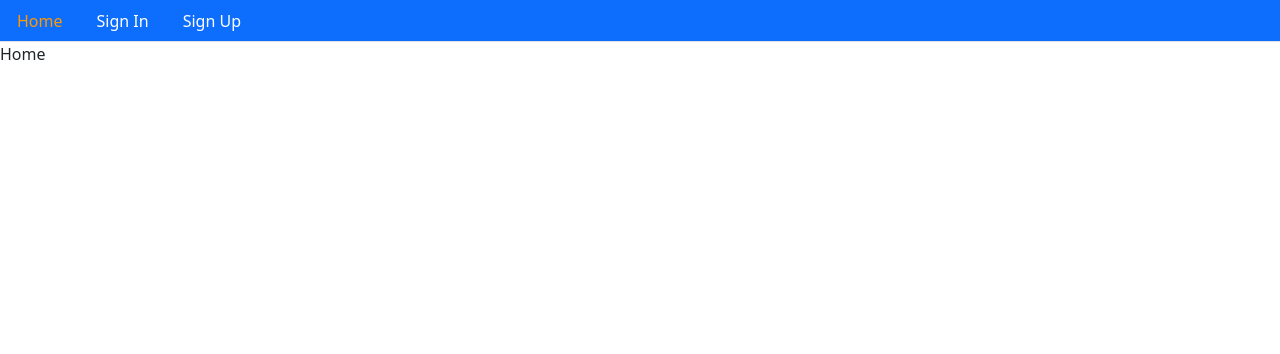
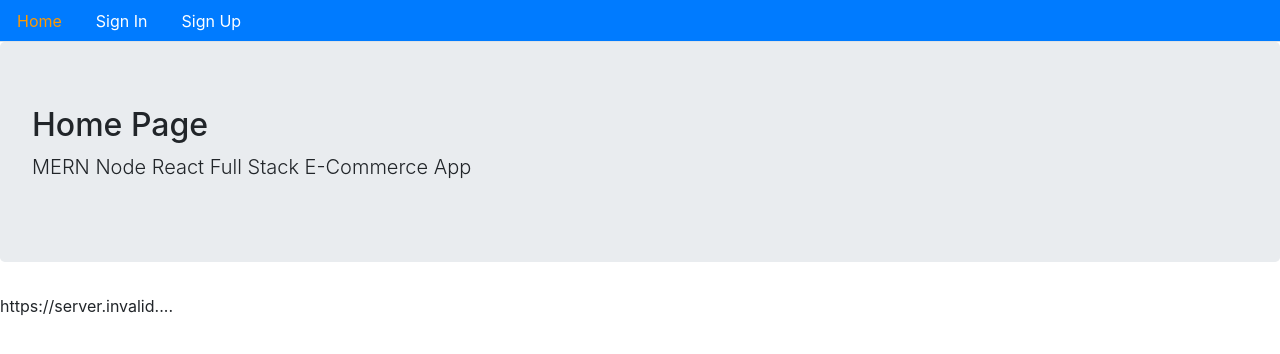
Before and after one commit to Fremen1990/E-Commerce-MERN-NODE-REACT, a React (Create React App) app in the folder e-commerce-front/: page / in a window 1280 px wide. Shown: the top 354 px of the page. Built offline with nearby package versions, Linux system fonts and the light colour scheme; no server answers.

Commit message:
routes done

```diff
--- a/e-commerce-front/public/index.html
+++ b/e-commerce-front/public/index.html
@@ -11,15 +11,19 @@
 
   <link rel="manifest" href="%PUBLIC_URL%/manifest.json" />
 
-  <link href="https://cdn.jsdelivr.net/npm/bootstrap@5.0.1/dist/css/bootstrap.min.css" rel="stylesheet"
-    integrity="sha384-+0n0xVW2eSR5OomGNYDnhzAbDsOXxcvSN1TPprVMTNDbiYZCxYbOOl7+AMvyTG2x" crossorigin="anonymous" />
+  <!-- <link href="https://cdn.jsdelivr.net/npm/bootstrap@5.0.1/dist/css/bootstrap.min.css" rel="stylesheet"
+    integrity="sha384-+0n0xVW2eSR5OomGNYDnhzAbDsOXxcvSN1TPprVMTNDbiYZCxYbOOl7+AMvyTG2x" crossorigin="anonymous" /> -->
 
 
-  <title>React App</title>
+  <!-- Bootstrap CSS -->
+  <link rel="stylesheet" href="https://stackpath.bootstrapcdn.com/bootstrap/4.1.3/css/bootstrap.min.css"
+    integrity="sha384-MCw98/SFnGE8fJT3GXwEOngsV7Zt27NXFoaoApmYm81iuXoPkFOJwJ8ERdknLPMO" crossorigin="anonymous">
+  <!-- /////////////// -->
+
+  <title>MERN Node React Full Stack E-Commerce App</title>
 </head>
 
 <body>
-  <noscript>You need to enable JavaScript to run this app.</noscript>
   <div id="root"></div>
 
 </body>
--- /dev/null
+++ b/e-commerce-front/src/config.js
@@ -0,0 +1 @@
+export const API = process.env.REACT_APP_API_URL;
--- a/e-commerce-front/src/core/Home.js
+++ b/e-commerce-front/src/core/Home.js
@@ -1,5 +1,14 @@
 import React from "react";
+import Layout from "./Layout";
 
-const Home = () => <div>Home</div>;
+const Home = () => (
+  <Layout
+    title="Home Page"
+    description="MERN Node React Full Stack E-Commerce App"
+  >
+    {process.env.REACT_APP_API_URL}
+    ....
+  </Layout>
+);
 
 export default Home;
--- /dev/null
+++ b/e-commerce-front/src/core/Layout.js
@@ -0,0 +1,21 @@
+import React from "react";
+
+import Menu from "./Menu";
+
+const Layout = ({
+  title = "Title",
+  description = "Description",
+  className,
+  children,
+}) => (
+  <>
+    <Menu />
+    <div className="jumbotron">
+      <h2>{title}</h2>
+      <p className="lead">{description}</p>
+    </div>
+    <div className={className}>{children}</div>
+  </>
+);
+
+export default Layout;
--- a/e-commerce-front/src/routes.js
+++ b/e-commerce-front/src/routes.js
@@ -3,12 +3,10 @@ import { BrowserRouter, Switch, Route } from "react-router-dom";
 import Home from "./core/Home";
 import SignUp from "./user/SignUp";
 import SignIn from "./user/SignIn";
-import Menu from "./core/Menu";
 
 const Routes = () => {
   return (
     <BrowserRouter>
-      <Menu />
       <Switch>
         <Route path="/" exact component={Home}></Route>
         <Route path="/signin" exact component={SignIn}></Route>
--- a/e-commerce-front/src/user/SignIn.js
+++ b/e-commerce-front/src/user/SignIn.js
@@ -1,7 +1,12 @@
 import React from "react";
+import Layout from "../core/Layout";
+import { API } from "../config";
 
-const SignIn = () => {
-  return <div>Sign-In!!</div>;
-};
+const SignIn = () => (
+  <Layout title="Sign-In!" description="Here you can sign in! ">
+    ...
+    {API}
+  </Layout>
+);
 
 export default SignIn;
--- a/e-commerce-front/src/user/SignUp.js
+++ b/e-commerce-front/src/user/SignUp.js
@@ -1,7 +1,11 @@
 import React from "react";
+import Layout from "../core/Layout";
+import { API } from "../config";
 
-const SignUp = () => {
-  return <div>Sign-Up!!</div>;
-};
+const SignUp = () => (
+  <Layout title="Sign-Up!" description="Here you can sign up! ">
+    {API}
+  </Layout>
+);
 
 export default SignUp;
```
